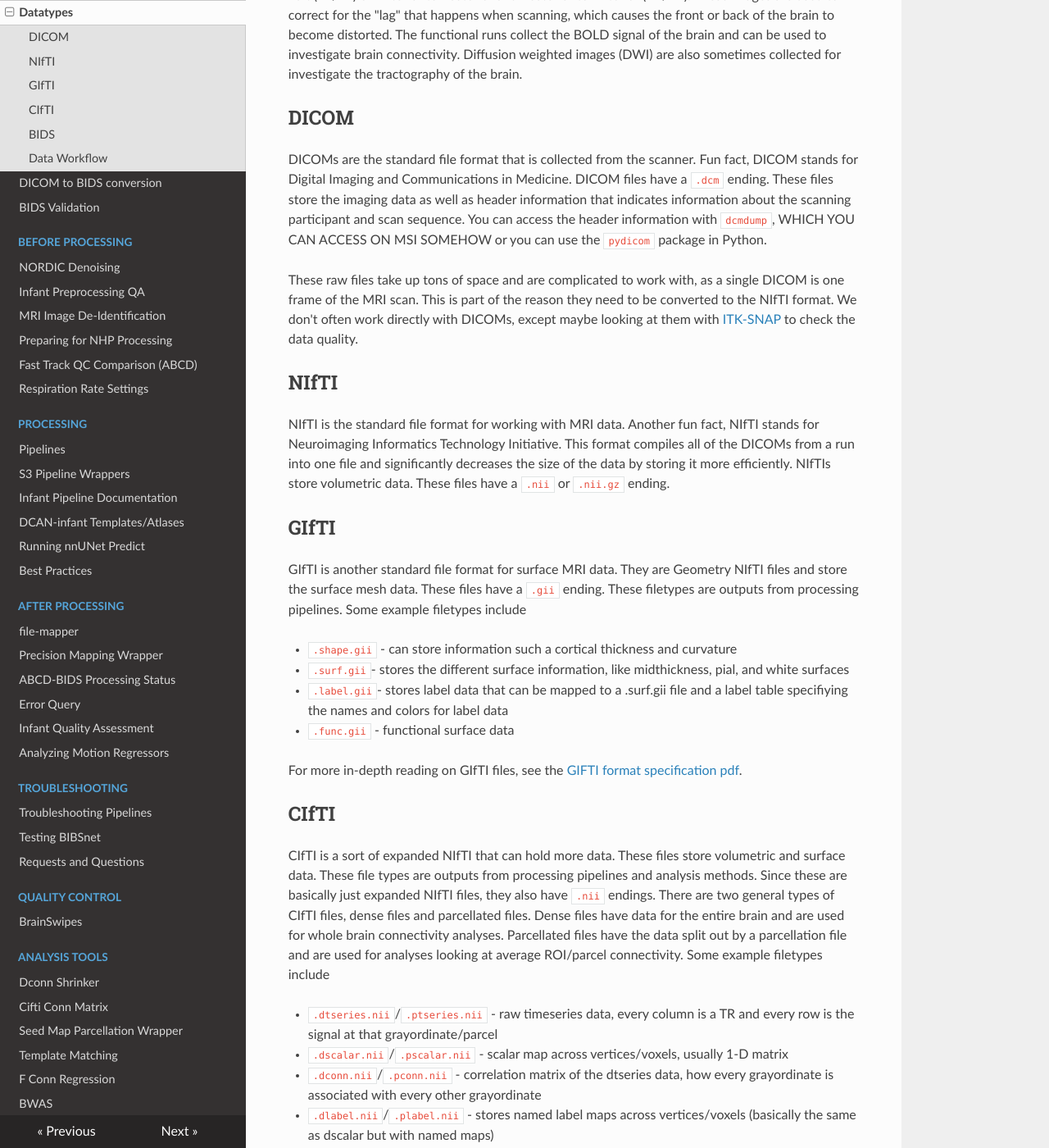
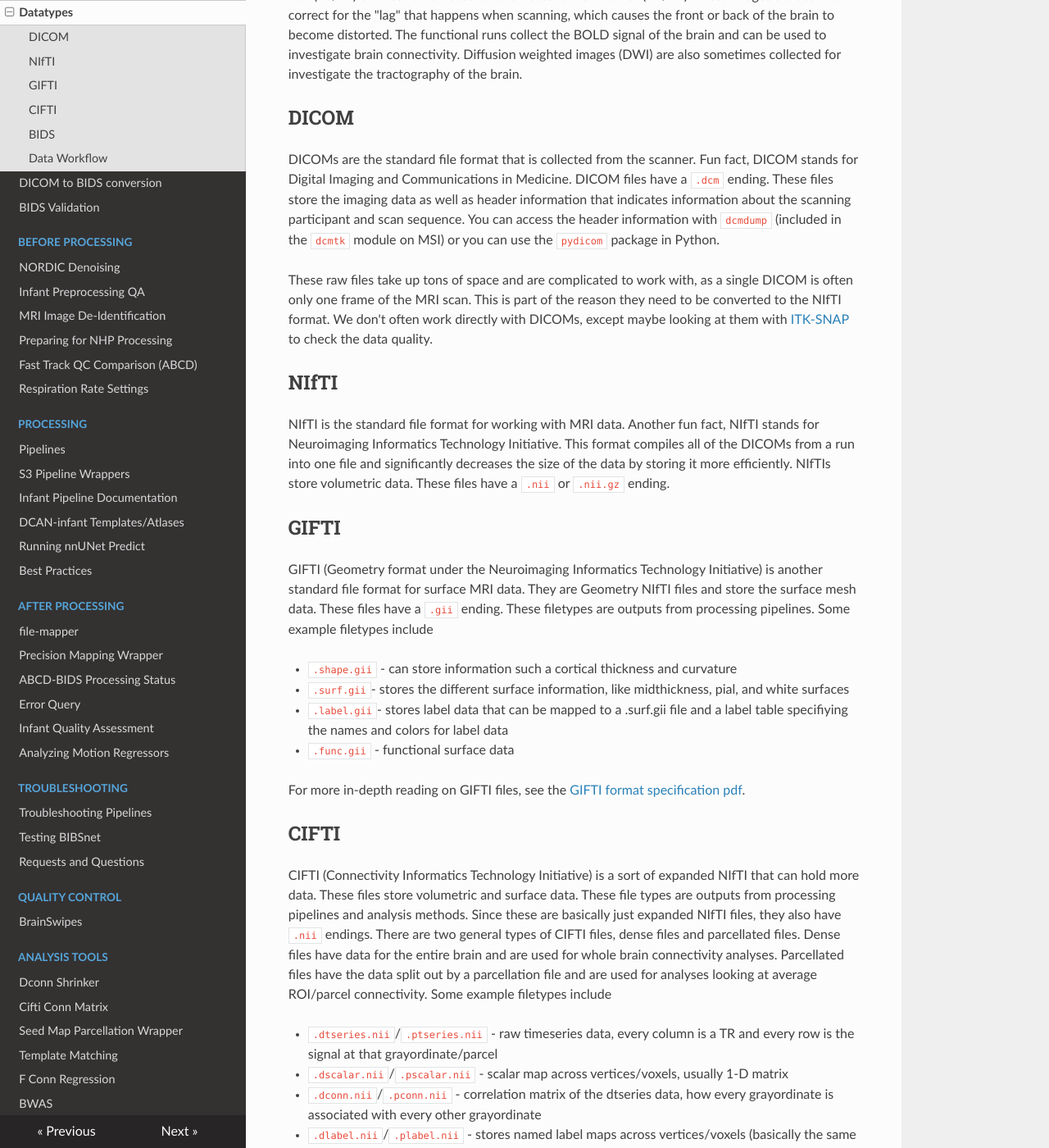
Before and after one commit to DCAN-Labs/cdni-brain, an MkDocs documentation site: the page built from docs/datatypes.md, in a window 1280 px wide and 1400 px high, scrolled down 345 px. Shown: the whole window at 82% size. Built offline with MkDocs 1.6.1, drawn with Linux system fonts in a browser that asks for light colours; nearby versions of some CDN libraries; some of the changed text lies outside the part shown.

Commit message:
Update datatypes.md
dcmdump info + minor edits

```diff
--- a/docs/datatypes.md
+++ b/docs/datatypes.md
@@ -6,35 +6,35 @@ The typical sequences taken at an MRI visit are structural scans (a T1w and/or a
 
 ## DICOM
 
-DICOMs are the standard file format that is collected from the scanner. Fun fact, DICOM stands for Digital Imaging and Communications in Medicine. DICOM files have a `.dcm` ending. These files store the imaging data as well as header information that indicates information about the scanning participant and scan sequence. You can access the header information with `dcmdump`, WHICH YOU CAN ACCESS ON MSI SOMEHOW or you can use the `pydicom` package in Python.
+DICOMs are the standard file format that is collected from the scanner. Fun fact, DICOM stands for Digital Imaging and Communications in Medicine. DICOM files have a `.dcm` ending. These files store the imaging data as well as header information that indicates information about the scanning participant and scan sequence. You can access the header information with `dcmdump` (included in the `dcmtk` module on MSI) or you can use the `pydicom` package in Python.
 
-These raw files take up tons of space and are complicated to work with, as a single DICOM is one frame of the MRI scan. This is part of the reason they need to be converted to the NIfTI format. We don't often work directly with DICOMs, except maybe looking at them with [ITK-SNAP](workbench.md#itk-snap) to check the data quality.
+These raw files take up tons of space and are complicated to work with, as a single DICOM is often only one frame of the MRI scan. This is part of the reason they need to be converted to the NIfTI format. We don't often work directly with DICOMs, except maybe looking at them with [ITK-SNAP](workbench.md#itk-snap) to check the data quality.
 
 ## NIfTI
 
 NIfTI is the standard file format for working with MRI data. Another fun fact, NIfTI stands for Neuroimaging Informatics Technology Initiative. This format compiles all of the DICOMs from a run into one file and significantly decreases the size of the data by storing it more efficiently. NIfTIs store volumetric data. These files have a `.nii` or `.nii.gz` ending.
 
-## GIfTI
+## GIFTI
 
-GIfTI is another standard file format for surface MRI data. They are Geometry NIfTI files and store the surface mesh data. These files have a `.gii` ending. These filetypes are outputs from processing pipelines. Some example filetypes include
+GIFTI (Geometry format under the Neuroimaging Informatics Technology Initiative) is another standard file format for surface MRI data. They are Geometry NIfTI files and store the surface mesh data. These files have a `.gii` ending. These filetypes are outputs from processing pipelines. Some example filetypes include
 
 * `.shape.gii` - can store information such a cortical thickness and curvature
 * `.surf.gii`- stores the different surface information, like midthickness, pial, and white surfaces
 * `.label.gii`- stores label data that can be mapped to a .surf.gii file and a label table specifiying the names and colors for label data
 * `.func.gii` - functional surface data
 
-For more in-depth reading on GIfTI files, see the [GIFTI format specification pdf](https://www.nitrc.org/frs/download.php/2871/GIFTI_Surface_Format.pdf).
+For more in-depth reading on GIFTI files, see the [GIFTI format specification pdf](https://www.nitrc.org/frs/download.php/2871/GIFTI_Surface_Format.pdf).
 
-## CIfTI
+## CIFTI
 
-CIfTI is a sort of expanded NIfTI that can hold more data. These files store volumetric and surface data. These file types are outputs from processing pipelines and analysis methods. Since these are basically just expanded NIfTI files, they also have `.nii` endings. There are two general types of CIfTI files, dense files and parcellated files. Dense files have data for the entire brain and are used for whole brain connectivity analyses. Parcellated files have the data split out by a parcellation file and are used for analyses looking at average ROI/parcel connectivity. Some example filetypes include
+CIFTI (Connectivity Informatics Technology Initiative) is a sort of expanded NIfTI that can hold more data. These files store volumetric and surface data. These file types are outputs from processing pipelines and analysis methods. Since these are basically just expanded NIfTI files, they also have `.nii` endings. There are two general types of CIFTI files, dense files and parcellated files. Dense files have data for the entire brain and are used for whole brain connectivity analyses. Parcellated files have the data split out by a parcellation file and are used for analyses looking at average ROI/parcel connectivity. Some example filetypes include
 
 * `.dtseries.nii`/`.ptseries.nii` - raw timeseries data, every column is a TR and every row is the signal at that grayordinate/parcel
 * `.dscalar.nii`/`.pscalar.nii` - scalar map across vertices/voxels, usually 1-D matrix
 * `.dconn.nii`/`.pconn.nii` - correlation matrix of the dtseries data, how every grayordinate is associated with every other grayordinate
 * `.dlabel.nii`/`.plabel.nii` - stores named label maps across vertices/voxels (basically the same as dscalar but with named maps)
 
-You can read more about CIfTI files (and how to work with them in R) in this [ciftiTools paper](https://www.sciencedirect.com/science/article/pii/S1053811922000076) and in the [CIFTI-2 format specification](https://www.nitrc.org/forum/attachment.php?attachid=341&group_id=454&forum_id=1955).
+You can read more about CIFTI files (and how to work with them in R) in this [ciftiTools paper](https://www.sciencedirect.com/science/article/pii/S1053811922000076) and in the [CIFTI-2 format specification](https://www.nitrc.org/forum/attachment.php?attachid=341&group_id=454&forum_id=1955).
 
 ## BIDS
 
```
